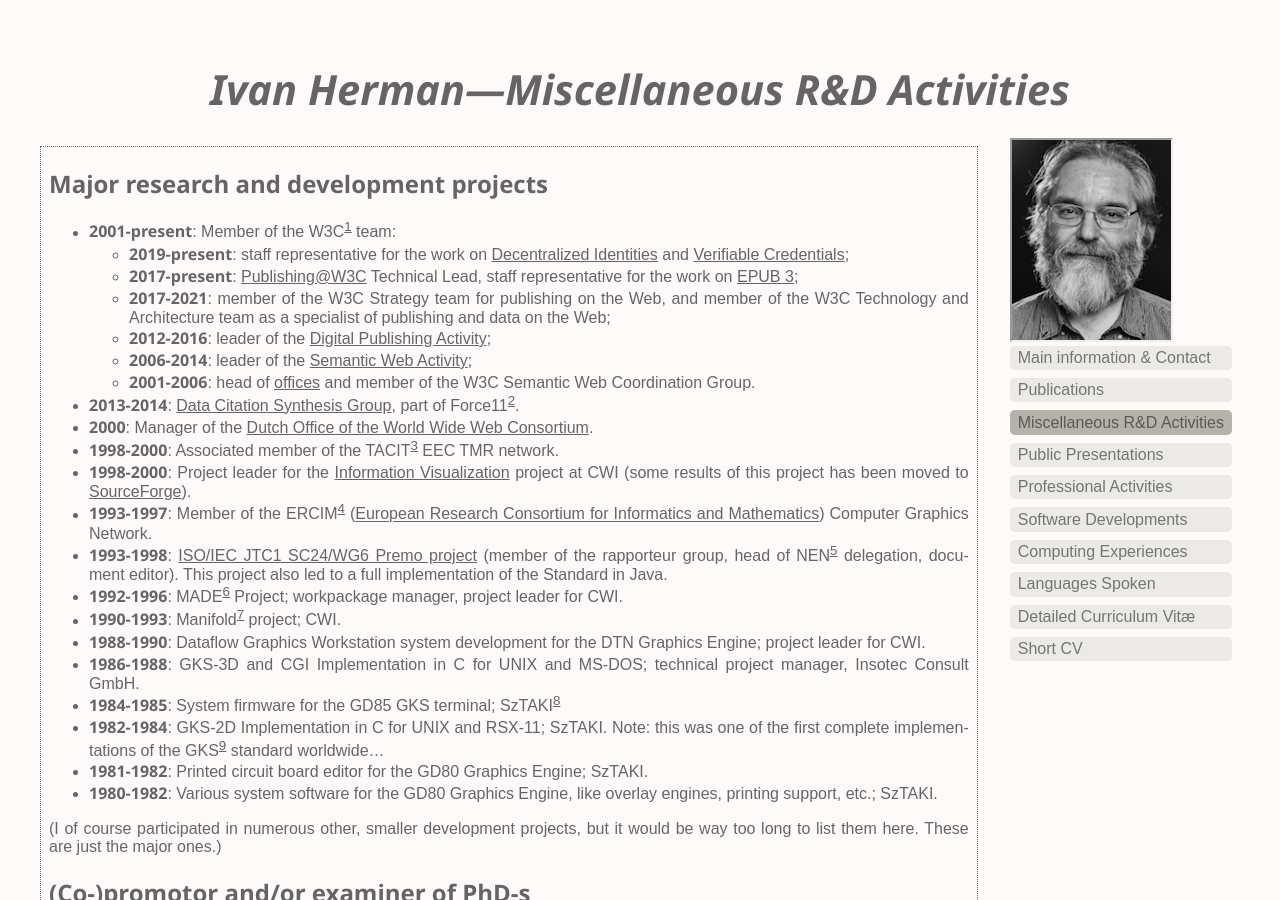
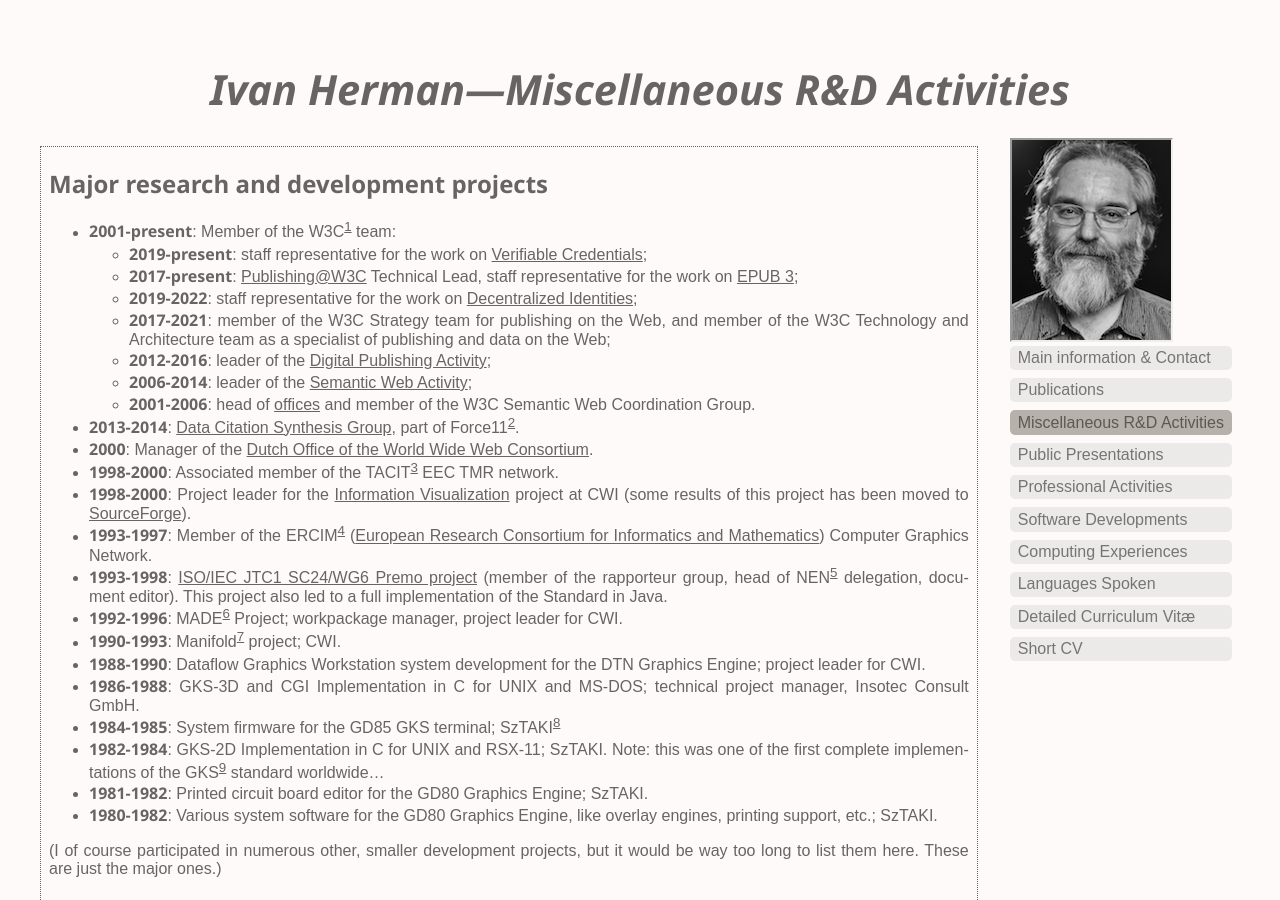
Before and after one commit to iherman/prof_home_page, a Jekyll site: the page built from r_and_d.md, in a window 1280 px wide and 900 px high. Built offline with Jekyll 4.4.1, drawn with Linux system fonts in a browser that asks for light colours; some web fonts are replaced.

Commit message:
DID WG stopped for me

```diff
--- a/r_and_d.md
+++ b/r_and_d.md
@@ -8,8 +8,9 @@
 ## Major research and development projects
 
 * **2001-present**: Member of the W3C[^1] team:
-    * **2019-present**: staff representative for the work on [Decentralized Identities](https://www.w3.org/2019/did-wg/) and [Verifiable Credentials](https://www.w3.org/2017/vc/WG/);
-    * **2017-present**: [Publishing@W3C](http://www.w3.org/publishing/) Technical Lead, staff representative for the work on [EPUB 3](https://www.w3.org//publishing/groups/epub-wg/);
+    * **2019-present**: staff representative for the work on [Verifiable Credentials](https://www.w3.org/2017/vc/WG/);
+    * **2017-present**: [Publishing@W3C](http://www.w3.org/publishing/) Technical Lead, staff representative for the work on [EPUB 3](https://www.w3.org/publishing/groups/epub-wg/);
+    * **2019-2022**: staff representative for the work on [Decentralized Identities](https://www.w3.org/2019/did-wg/);
     * **2017-2021**: member of the W3C Strategy team for publishing on the Web, and member of the W3C Technology and Architecture team as a specialist of publishing and data on the Web;
     * **2012-2016**: leader of the [Digital Publishing Activity](http://www.w3.org/dpub/);
     * **2006-2014**: leader of the [Semantic Web Activity](http://www.w3.org/2001/sw/);
```
Also changed, not shown: professional_activities.md (+1 -0 lines).
